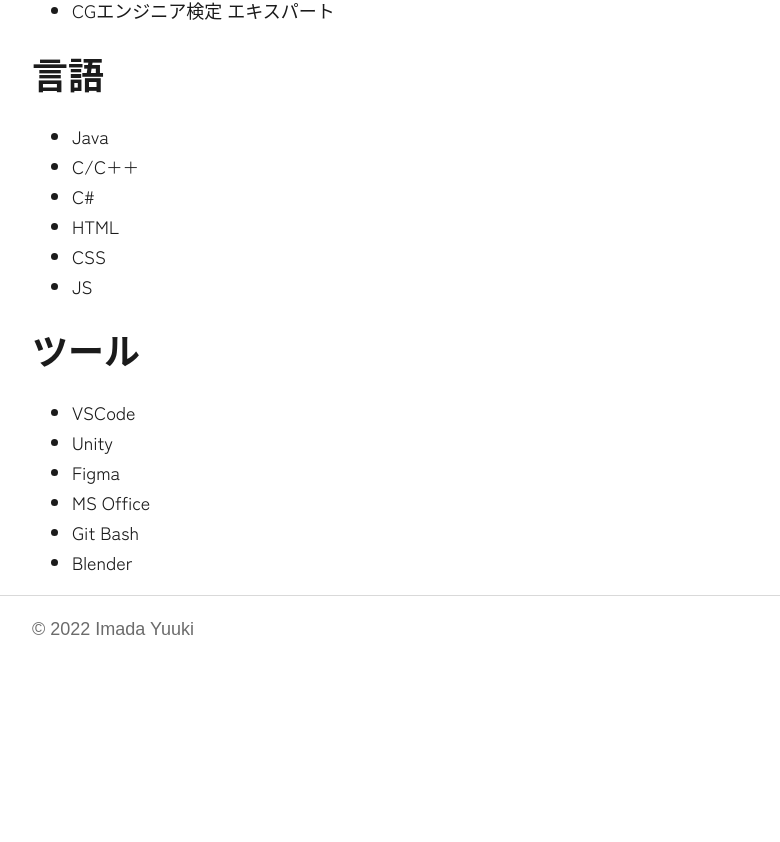
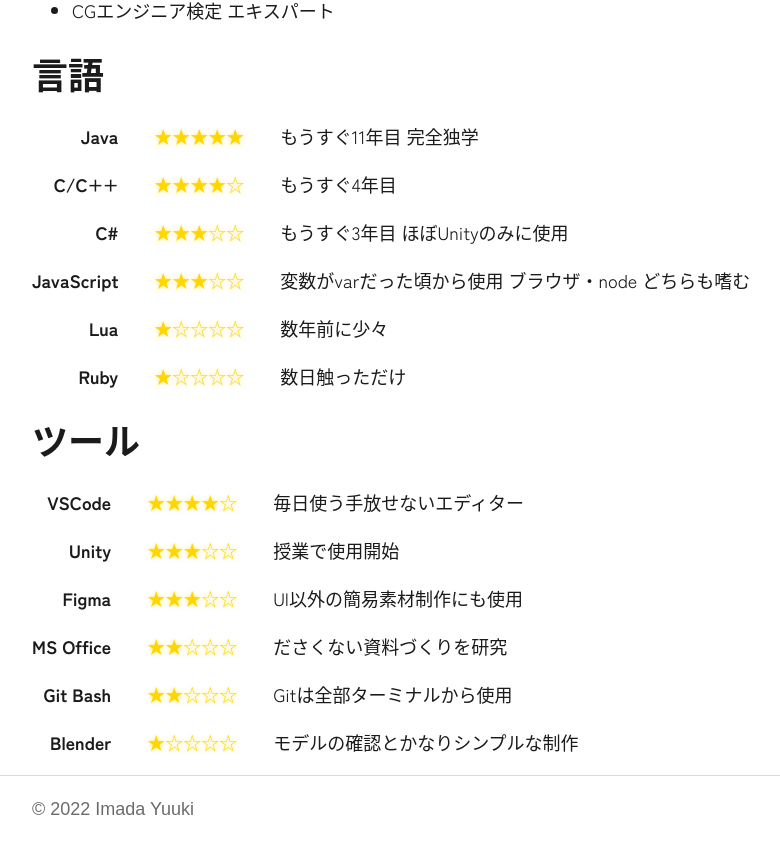
Before and after one commit to i-yuuki/portfolio, a Next.js app: page /about in a window 1280 px wide. Shown: the part 379-1221 px from the top of the page, without its empty margins (26-806 px from the left). Before the commit the page ends 1041 px from the top, so only its background shows below. Built offline with nearby package versions, Linux system fonts and the light colour scheme.

Commit message:
自己紹介ページにスキルメーターを追加

```diff
--- /dev/null
+++ b/components/skill-meter.js
@@ -0,0 +1,7 @@
+import styles from './skill-meter.module.css'
+
+export default function SkillMeter({ value }) {
+  return (
+    <div className={styles['pf-skill-meter']}>{"★".repeat(value)}{"☆".repeat(5 - value)}</div>
+  );
+};
--- /dev/null
+++ b/components/skill-meter.module.css
@@ -0,0 +1,12 @@
+.pf-skill-meter {
+  display: inline-block;
+  color: #ffd600;
+  text-shadow: 0px 0px 4px rgba(255, 214, 0, 0.5);
+}
+
+.pf-skill-meter__bar {
+  width: 100%;
+  height: 100%;
+  transform-origin: left;
+  background-color: var(--pf-primary);
+}
--- a/pages/about.js
+++ b/pages/about.js
@@ -2,9 +2,10 @@ import Head from 'next/head'
 import Link from 'next/link'
 
 import Layout from '../components/layout'
+import SkillMeter from '../components/skill-meter'
 
 export default function About() {
-  return (
+  return (<>
     <Layout>
       <div className='container'>
         <h1>
@@ -20,24 +21,71 @@ export default function About() {
           <li>CGエンジニア検定 エキスパート</li>
         </ul>
         <h2>言語</h2>
-        <ul>
-          <li>Java</li>
-          <li>C/C++</li>
-          <li>C#</li>
-          <li>HTML</li>
-          <li>CSS</li>
-          <li>JS</li>
-        </ul>
+        <dl className='skill-list'>
+          <dt>Java</dt>
+          <dd><SkillMeter value={5} /></dd>
+          <dd>もうすぐ11年目 完全独学</dd>
+          <dt>C/C++</dt>
+          <dd><SkillMeter value={4} /></dd>
+          <dd>もうすぐ4年目</dd>
+          <dt>C#</dt>
+          <dd><SkillMeter value={3} /></dd>
+          <dd>もうすぐ3年目 ほぼUnityのみに使用</dd>
+          <dt>JavaScript</dt>
+          <dd><SkillMeter value={3} /></dd>
+          <dd>変数がvarだった頃から使用 ブラウザ・node どちらも嗜む</dd>
+          <dt>Lua</dt>
+          <dd><SkillMeter value={1} /></dd>
+          <dd>数年前に少々</dd>
+          <dt>Ruby</dt>
+          <dd><SkillMeter value={1} /></dd>
+          <dd>数日触っただけ</dd>
+        </dl>
         <h2>ツール</h2>
-        <ul>
-          <li>VSCode</li>
-          <li>Unity</li>
-          <li>Figma</li>
-          <li>MS Office</li>
-          <li>Git Bash</li>
-          <li>Blender</li>
-        </ul>
+        <dl className='skill-list'>
+          <dt>VSCode</dt>
+          <dd><SkillMeter value={4} /></dd>
+          <dd>毎日使う手放せないエディター</dd>
+          <dt>Unity</dt>
+          <dd><SkillMeter value={3} /></dd>
+          <dd>授業で使用開始</dd>
+          <dt>Figma</dt>
+          <dd><SkillMeter value={3} /></dd>
+          <dd>UI以外の簡易素材制作にも使用</dd>
+          <dt>MS Office</dt>
+          <dd><SkillMeter value={2} /></dd>
+          <dd>ださくない資料づくりを研究</dd>
+          <dt>Git Bash</dt>
+          <dd><SkillMeter value={2} /></dd>
+          <dd>Gitは全部ターミナルから使用</dd>
+          <dt>Blender</dt>
+          <dd><SkillMeter value={1} /></dd>
+          <dd>モデルの確認とかなりシンプルな制作</dd>
+        </dl>
       </div>
     </Layout>
-  )
+    <style jsx>{`
+      .skill-list {
+        display: grid;
+        grid-template-columns: auto auto 1fr;
+        gap: 1rem 2rem;
+        margin: 1rem 0px;
+        padding: 0px;
+      }
+      .skill-list dt {
+        font-weight: bold;
+        text-align: right;
+      }
+      .skill-list dd {
+        margin: 0px;
+      }
+      .skill-bar::-webkit-meter-optimum-value {
+        background-color: var(--pf-primary);
+      }
+
+      @media screen and (min-width: 768px) {
+
+      }
+    `}</style>
+  </>)
 }
```
